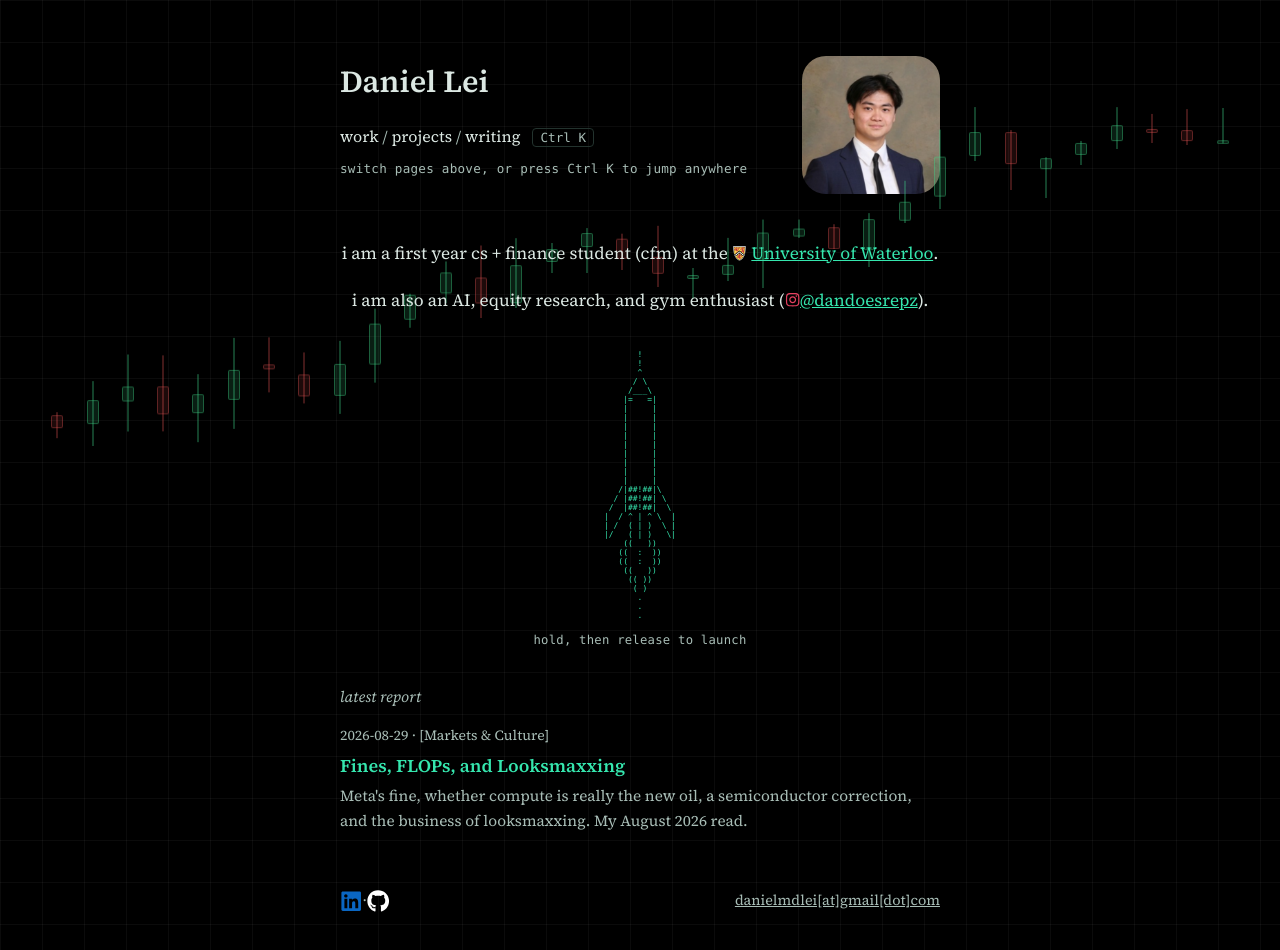
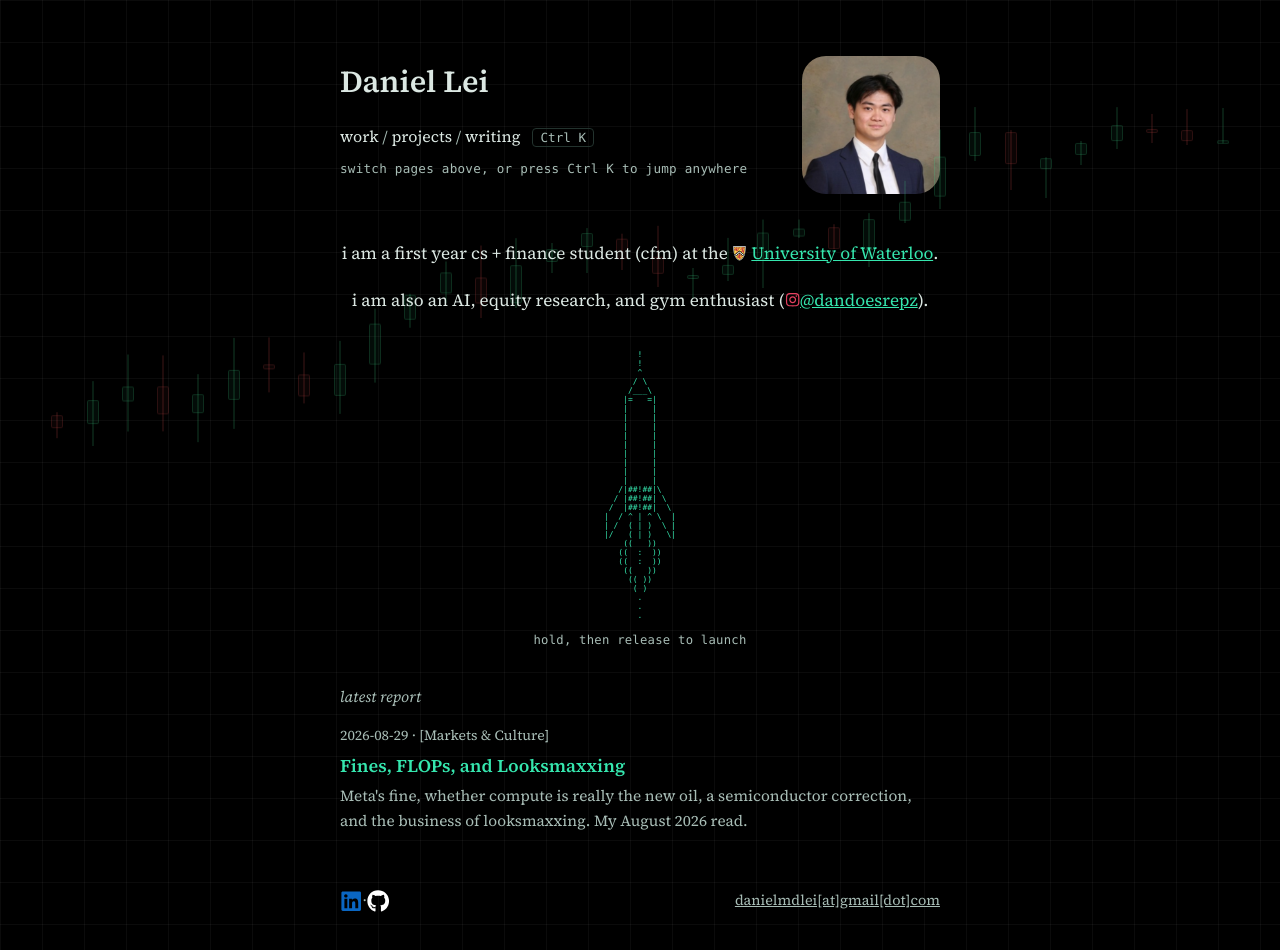
Before and after one commit to McMuf/daniellei.com, a React (Vite) app: page / in a window 1280 px wide. Shown: the top 950 px of the page. Built offline with nearby package versions, Linux system fonts and the light colour scheme.

Commit message:
reduce candlestick background opacity

```diff
--- a/src/App.css
+++ b/src/App.css
@@ -221,16 +221,16 @@ main {
   border-radius: 2px;
 }
 
-.candle-up .candle-wick { background: rgba(64, 214, 138, 0.3); }
+.candle-up .candle-wick { background: rgba(64, 214, 138, 0.14); }
 .candle-up .candle-body {
-  background: rgba(64, 214, 138, 0.14);
-  border: 1px solid rgba(64, 214, 138, 0.35);
+  background: rgba(64, 214, 138, 0.055);
+  border: 1px solid rgba(64, 214, 138, 0.16);
 }
 
-.candle-down .candle-wick { background: rgba(235, 87, 87, 0.28); }
+.candle-down .candle-wick { background: rgba(235, 87, 87, 0.13); }
 .candle-down .candle-body {
-  background: rgba(235, 87, 87, 0.12);
-  border: 1px solid rgba(235, 87, 87, 0.32);
+  background: rgba(235, 87, 87, 0.045);
+  border: 1px solid rgba(235, 87, 87, 0.15);
 }
 
 @keyframes candle-float {
```
